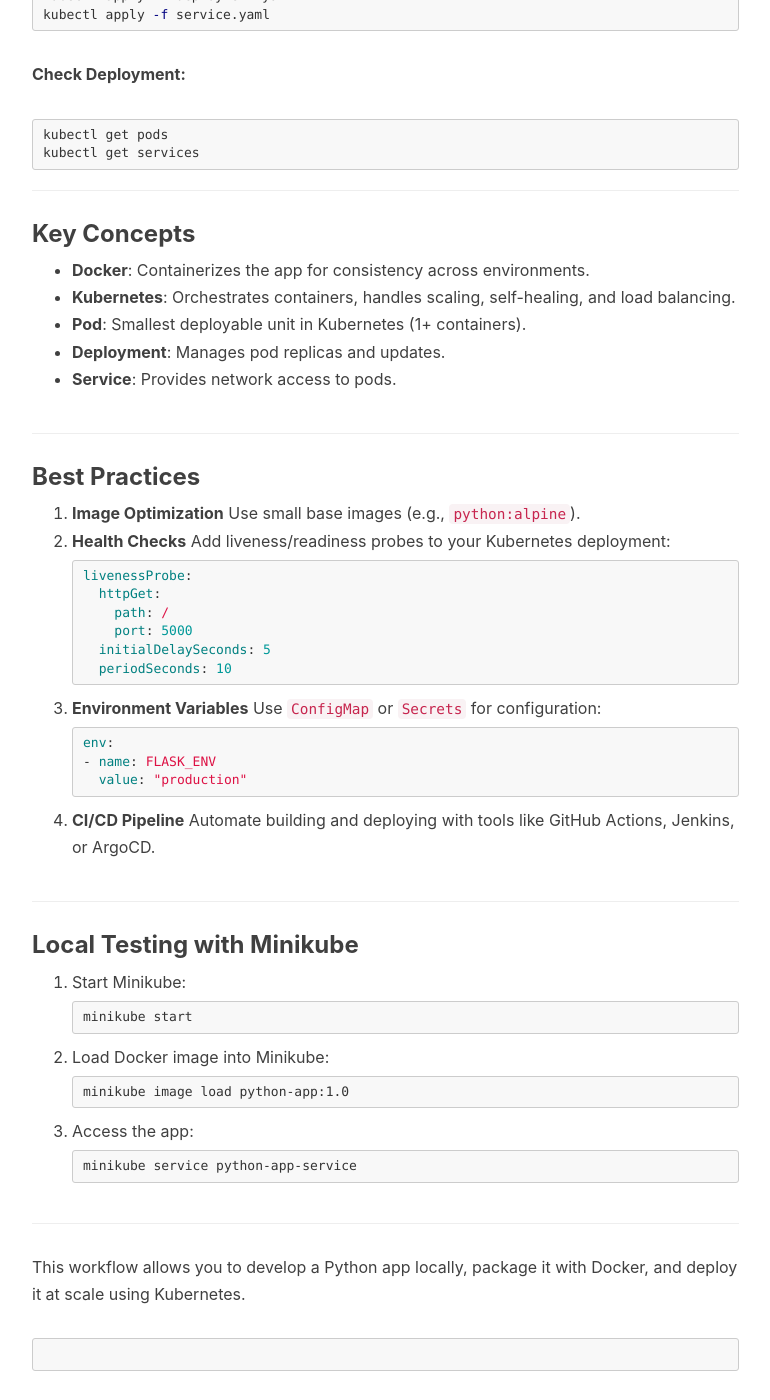
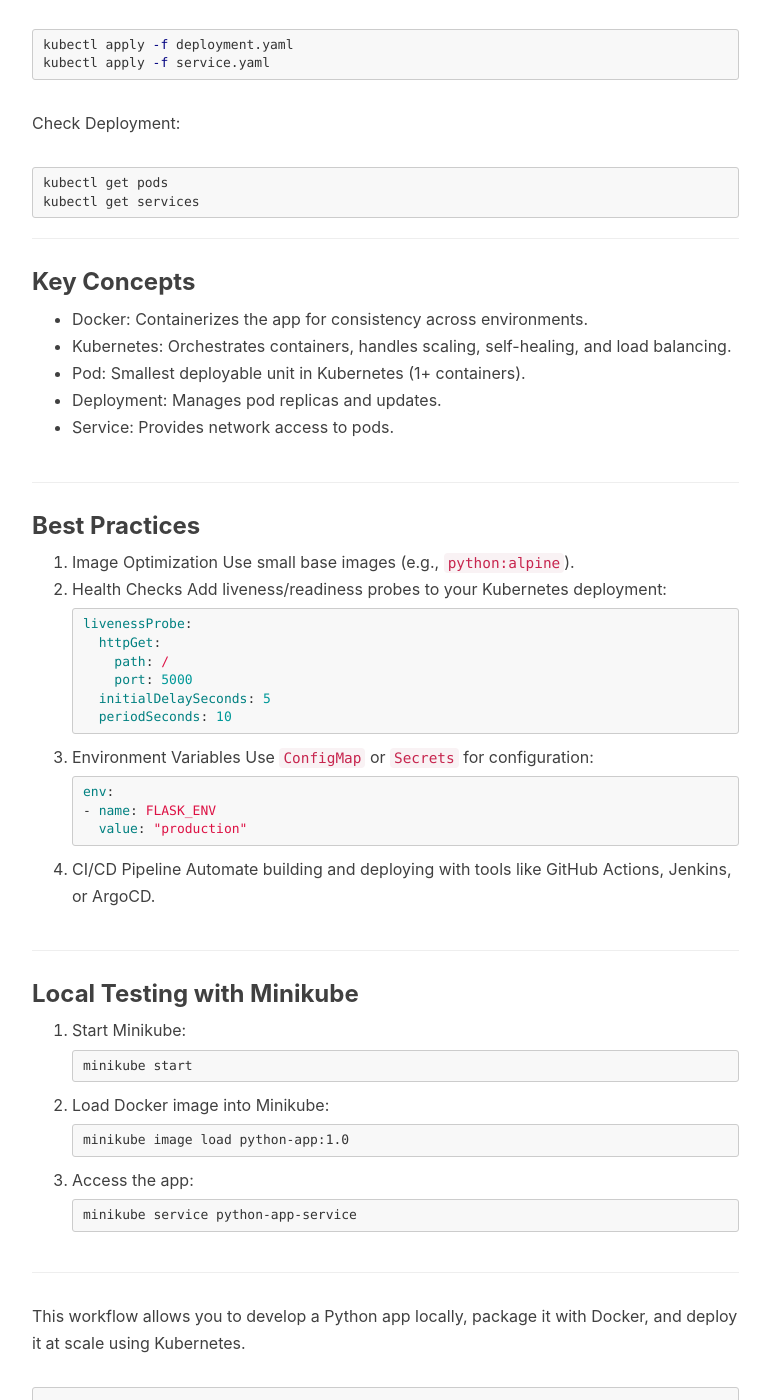
Before and after one commit to minggaowang/minggaowang.github.io, a Jekyll site: the page built from _posts/2029-03-09-Docker & Kubernetes (k8s) to deploy a Python.md, in a window 1280 px wide and 1400 px high, scrolled down 2960 px. Shown: the whole window, without its empty margins (233-1003 px from the left). Built offline with Jekyll 4.4.1, drawn with Linux system fonts in a browser that asks for light colours; nearby versions of some CDN libraries; our own code applies the rules of GitHub Pages for plain Markdown files; comment, search, counter and statistics services are not loaded; some of the changed text lies outside the part shown.

````diff
--- a/_posts/2029-03-09-Docker & Kubernetes (k8s) to deploy a Python.md
+++ b/_posts/2029-03-09-Docker & Kubernetes (k8s) to deploy a Python.md
@@ -1,9 +1,10 @@
 ```
 Here's an integration guide for Python, Docker, and Kubernetes (k8s) to deploy a Python application:
+```
 
 ---
 
-### **1. Python Application**
+### 1. Python Application
 Start with a simple Flask application (`app.py`):
 
 ```python
@@ -27,7 +28,7 @@ flask==3.0.0
 
 ---
 
-### **2. Docker Containerization**
+### 2. Docker Containerization
 
 Create a `Dockerfile` to package the app:
 
@@ -52,13 +53,13 @@ EXPOSE 5000
 CMD ["python", "app.py"]
 ```
 
-**Build the Docker Image:**
+Build the Docker Image:
 
 ```bash
 docker build -t python-app:1.0 .
 ```
 
-**Run Locally:**
+Run Locally:
 
 ```bash
 docker run -p 5000:5000 python-app:1.0
@@ -66,11 +67,11 @@ docker run -p 5000:5000 python-app:1.0
 
 ---
 
-### **3. Kubernetes Deployment**
+### 3. Kubernetes Deployment
 
 Create Kubernetes manifests:
 
-#### **Deployment (`deployment.yaml`)**
+#### Deployment (`deployment.yaml`)
 
 Manages the app's pods and scaling.
 
@@ -103,7 +104,7 @@ spec:
             cpu: "200m"
 ```
 
-#### **Service (`service.yaml`)**
+#### Service (`service.yaml`)
 
 Exposes the app to external traffic.
 
@@ -122,14 +123,14 @@ spec:
     targetPort: 5000
 ```
 
-**Deploy to Kubernetes:**
+Deploy to Kubernetes:
 
 ```bash
 kubectl apply -f deployment.yaml
 kubectl apply -f service.yaml
 ```
 
-**Check Deployment:**
+Check Deployment:
 
 ```bash
 kubectl get pods
@@ -163,7 +164,7 @@ kubectl get services
      initialDelaySeconds: 5
      periodSeconds: 10
    ```
-3. **Environment Variables**
+3. Environment Variables
    Use `ConfigMap` or `Secrets` for configuration:
 
    ```yaml
@@ -171,12 +172,12 @@ kubectl get services
    - name: FLASK_ENV
      value: "production"
    ```
-4. **CI/CD Pipeline**
+4. CI/CD Pipeline
    Automate building and deploying with tools like GitHub Actions, Jenkins, or ArgoCD.
 
 ---
 
-### **Local Testing with Minikube**
+### Local Testing with Minikube
 
 1. Start Minikube:
 
````
Also changed, not shown: other parts of _posts/2029-03-09-Docker & Kubernetes (k8s) to deploy a Python.md (+10 -10 lines).
